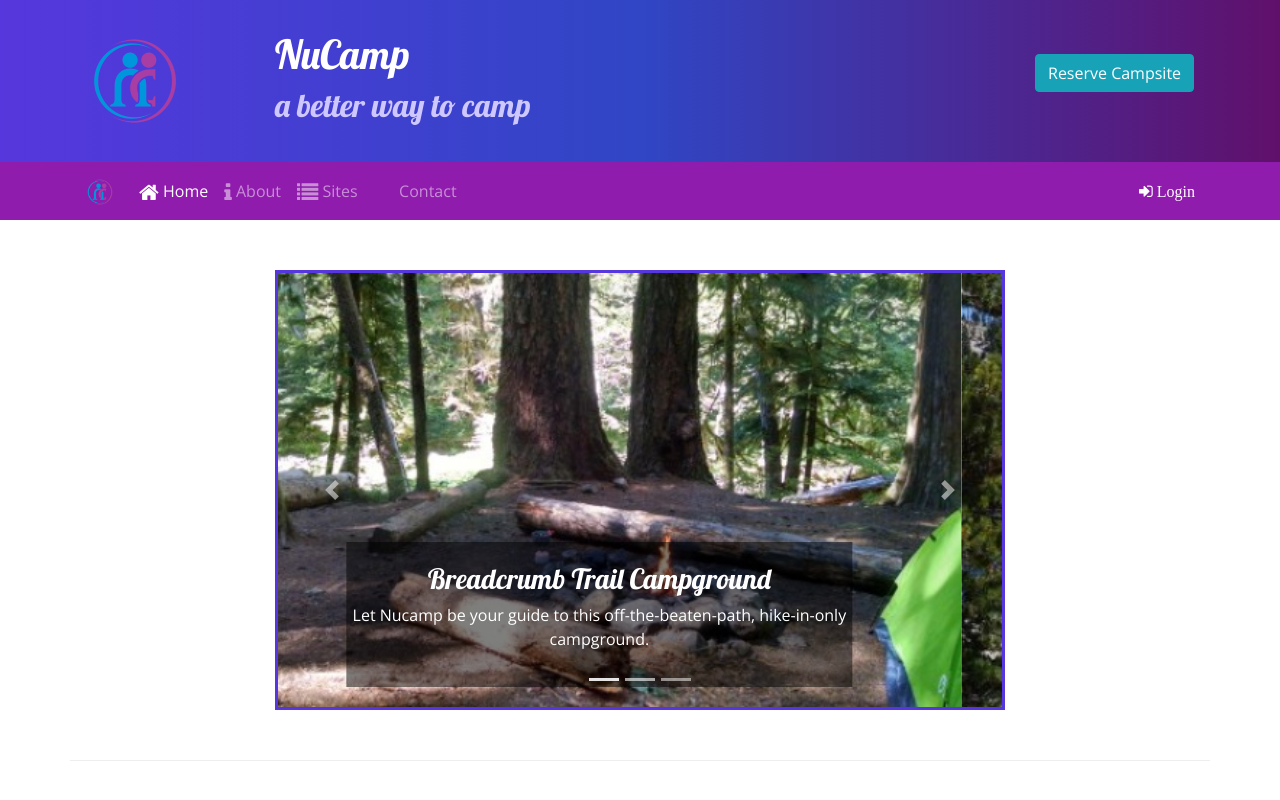
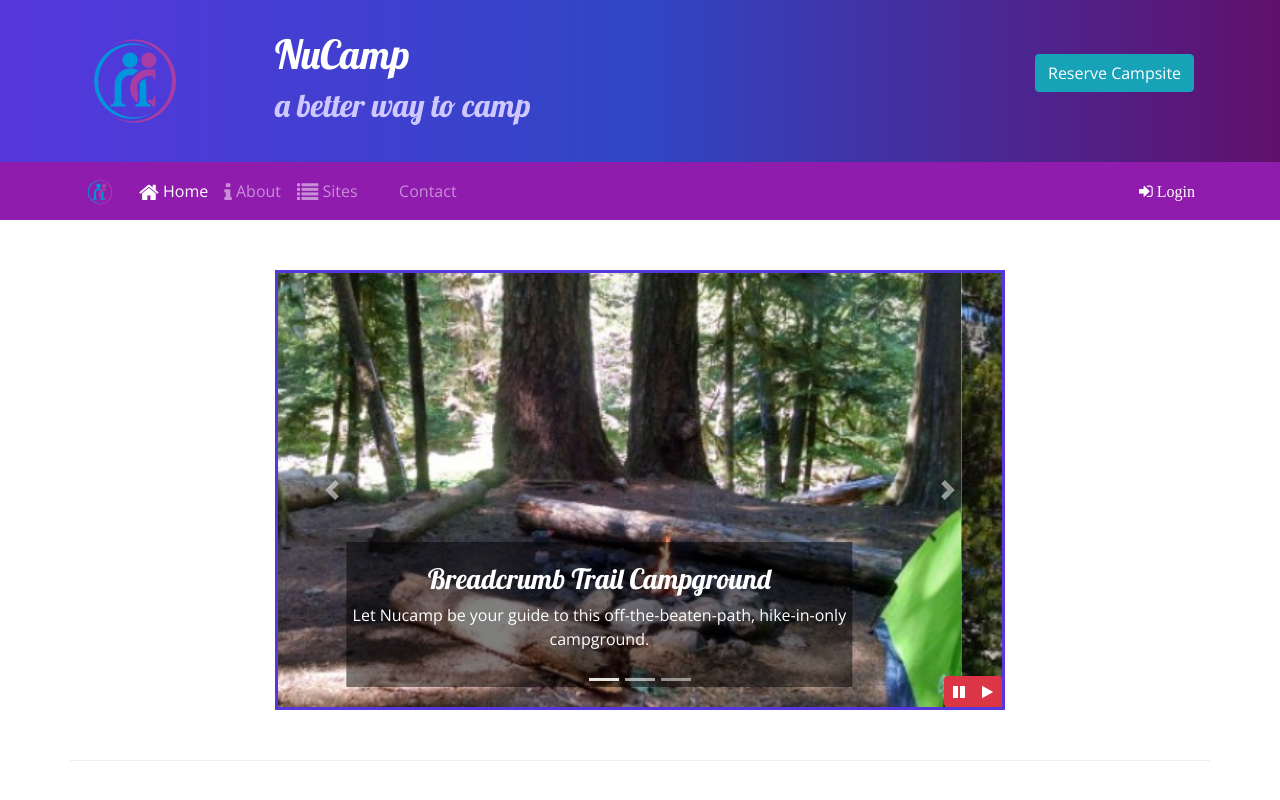
Before and after one commit to randalltr/nucampsite, a website: page index.html in a window 1280 px wide. Shown: the top 800 px of the page. Drawn offline with nearby package versions, Linux system fonts and the light colour scheme.

Commit message:
added play pause buttons to carousel using jquery

```diff
--- a/css/styles.css
+++ b/css/styles.css
@@ -49,3 +49,10 @@ header h2 {
 .carousel {
     border: solid #5637DD
 }
+
+#carouselButton {
+    position: absolute;
+    right: 0;
+    bottom: 0;
+    z-index: 100;
+}
--- a/index.html
+++ b/index.html
@@ -188,6 +188,14 @@
                         <span class="carousel-control-next-icon"></span>
                         <span class="sr-only">Next</span>
                     </a>
+                    <div class="btn-group" id="carouselButton">
+                        <button class="btn btn-danger btn-sm">
+                            <i class="fa fa-pause" id="carouselPause"></i>
+                        </button>
+                        <button class="btn btn-danger btn-sm">
+                            <i class="fa fa-play" id="carouselPlay"></i>
+                        </button>
+                    </div>
                 </div>
             </div>
         </div>
@@ -274,7 +282,19 @@
     <script>
         $(function () {
             $('#reserveModal').modal(options)
-        })
+        });
+    </script>
+
+    <script>
+        $(function () {
+            $(".carousel").carousel( { interval: 2000 } );
+            $("#carouselPause").click(function(){
+                $(".carousel").carousel("pause");
+            });
+            $("#carouselPlay").click(function(){
+                $(".carousel").carousel("cycle");
+            })
+        });
     </script>
 
 </body>
```
